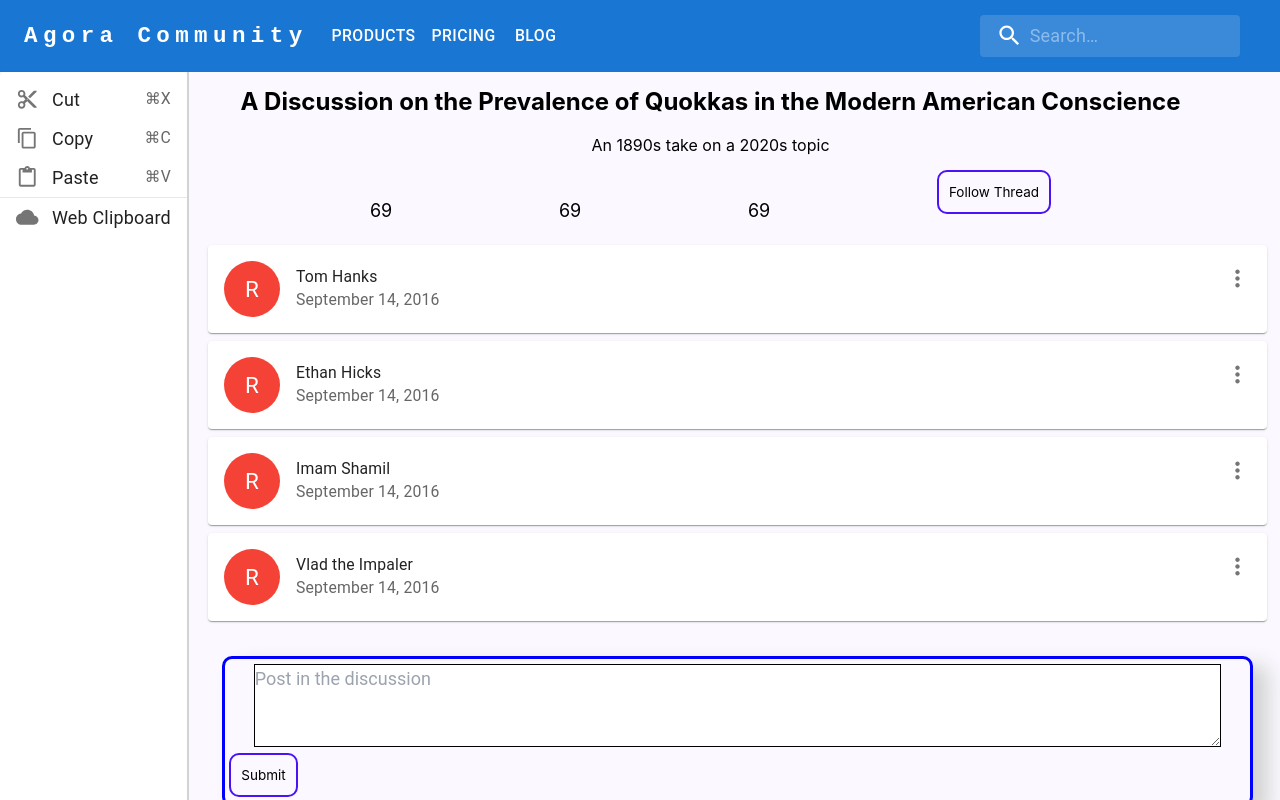
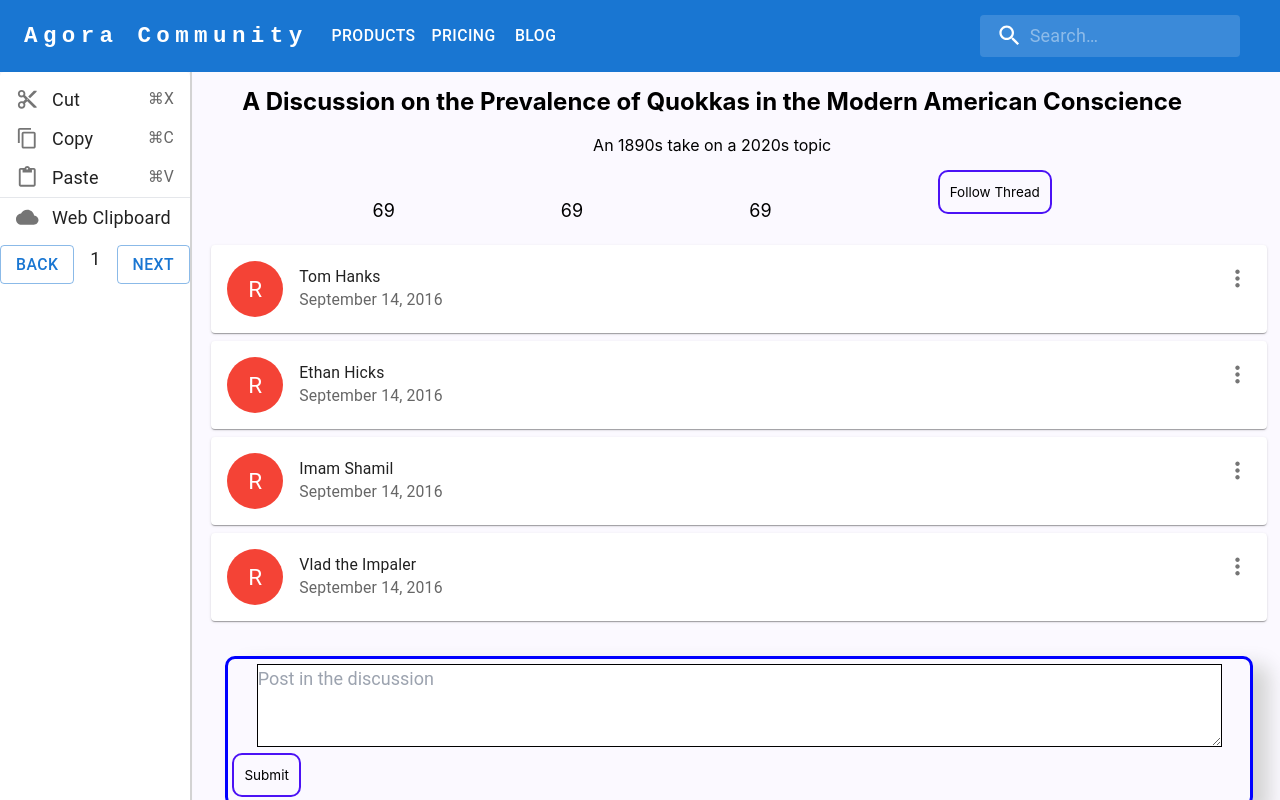
Before and after one commit to et-hicks/AgoraFrontend, a Next.js app: page /discussion/1 in a window 1280 px wide. Shown: the top 800 px of the page. Built offline with nearby package versions, Linux system fonts and the light colour scheme; some icons are missing.

Commit message:
good start for this step

```diff
--- a/components/Sidebar.tsx
+++ b/components/Sidebar.tsx
@@ -2,8 +2,19 @@ import styles from '../styles/Sidebar.module.css'
 // import {FaHome} from 'react-icons/fa';
 // import {AiOutlineQuestionCircle, BiHash, MdOutlineSubject} from "react-icons/all";
 import dynamic from "next/dynamic";
-import {ListItemIcon, ListItemText, MenuItem, MenuList, Paper, Typography} from "@mui/material";
+import {
+    Button,
+    ListItemIcon,
+    ListItemText,
+    MenuItem,
+    MenuList,
+    Pagination,
+    Paper,
+    Stack,
+    Typography
+} from "@mui/material";
 import {Cloud, ContentCopy, ContentCut, ContentPaste} from "@mui/icons-material";
+import {useState} from "react";
 
 // TODO: Place the sidebar component in a different area of the codebase as the code expands (for codebase scalability reasons)
 
@@ -125,6 +136,14 @@ export default function Sidebar() {
     //
     //     </div>
     // )
+    const [page, setPage] = useState(1);
+    const handlePageClickBack = (event: any) => {
+
+        setPage(Math.max(page - 1, 1));
+    };
+    const handlePageClickForward = (event: any) => {
+        setPage(page + 1);
+    };
     return (
         // <Paper sx={{ width: 320, maxWidth: '100%' }}>
         <Paper sx={{ width: "minContent" }}>
@@ -164,6 +183,11 @@ export default function Sidebar() {
                     <ListItemText>Web Clipboard</ListItemText>
                 </MenuItem>
             </MenuList>
+            <Stack direction="row" spacing={2}>
+                <Button variant="outlined" onClick={handlePageClickBack}>Back</Button>
+                <Typography>{page}</Typography>
+                <Button variant="outlined" onClick={handlePageClickForward}>Next</Button>
+            </Stack>
         </Paper>
     );
 }
--- a/components/cards/threads/ThreadContentCard.tsx
+++ b/components/cards/threads/ThreadContentCard.tsx
@@ -79,12 +79,15 @@ export default function ThreadContentCard() {
     };
 
 
-    // const theme = useTheme();
+    const handleThreadCardClick = (e: any) => {
+        e.preventDefault()
+        console.log(e)
+    }
 
 
 
     const builtThing = (
-        <Card sx={{ overflow: 'visible' }}>
+        <Card sx={{ overflow: 'visible', cursor: "pointer" }} onClick={handleThreadCardClick} >
             <CardHeader
                 avatar={
                     <Avatar sx={{ bgcolor: red[500] }} aria-label="recipe">
--- a/components/scrollables/ColumnOfThreads.tsx
+++ b/components/scrollables/ColumnOfThreads.tsx
@@ -3,6 +3,9 @@ import ThreadContentCard from "../cards/threads/ThreadContentCard";
 import GenericButton from "../buttons/GenericButton";
 import {useSelector} from "react-redux";
 import {AppState} from "../../app/store";
+import {useEffect} from "react";
+import {ThreadPageResponse, UserDisplayInfo} from "../../@types";
+
 
 const AgoraCommunity = () => {
     return (
@@ -47,6 +50,30 @@ export default function ColumnOfThreads() {
     //                 <ThreadContentCard />
     //             </div>
 
+    // TODO: Paginate this i guess
+    useEffect(() => {
+        fetch(`https://jsonplaceholder.typicode.com/posts`)
+            .then((response) => console.log(response));
+
+        const contributor: UserDisplayInfo = {
+            username: "ethan",
+            userPageURL: "/path",
+            contributeLevel: 5
+        }
+
+        const threadResponse: ThreadPageResponse = {
+            title: "title",
+            description: "this is the description",
+            createdAt: 0,
+            creator: contributor,
+            contributors: [
+                contributor,
+                contributor
+            ]
+        }
+
+    }, []);
+
     return (
         <div style={{
             // border: `${showThreads ? "3px solid black" : "3px solid green"}`,
```
Also changed, not shown: @types/index.ts (+47 -0 lines), pages/index.tsx (+1 -12 lines).
